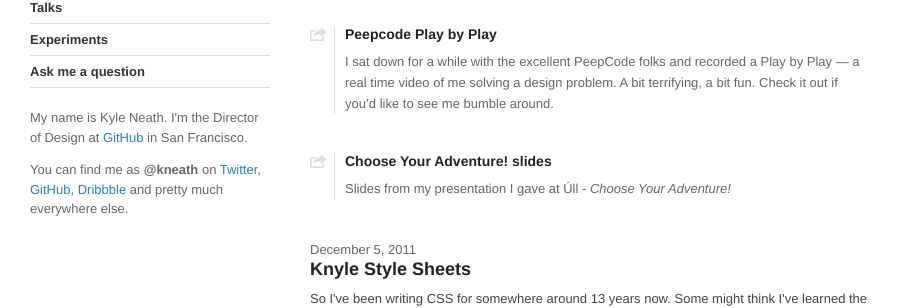
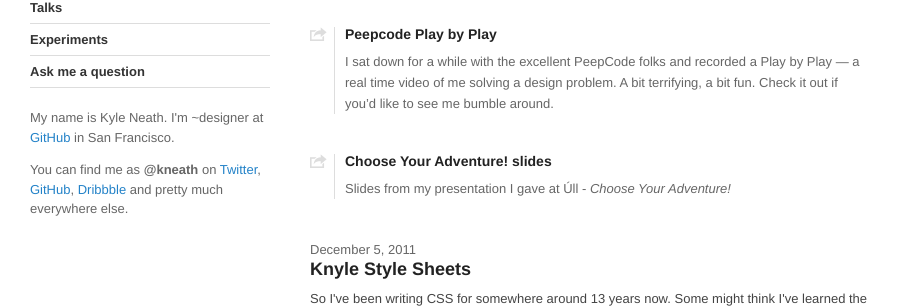
Before and after one commit to kneath/kneath.github.com, a Jekyll site: the page built from index.html, in a window 1280 px wide and 900 px high. Shown: the part 147-455 px from the top of the window, without its empty margins (0-901 px from the left). Built offline with Jekyll 4.4.1, drawn with Linux system fonts in a browser that asks for light colours; Markdown is read by kramdown in place of the engine named in the settings; comment, search, counter and statistics services are not loaded.

Commit message:
I like this better

```diff
--- a/_layouts/default.html
+++ b/_layouts/default.html
@@ -38,7 +38,7 @@
       <li><a href="/ask">Ask me a question</a></li>
     </ul>
 
-    <p>My name is Kyle Neath. I'm the Director of Design at <a href="http://github.com" target="_blank">GitHub</a> in San Francisco.</p>
+    <p>My name is Kyle Neath. I'm ~designer at <a href="http://github.com" target="_blank">GitHub</a> in San Francisco.</p>
     <p>You can find me as <strong>@kneath</strong> on <a href="http://twitter.com/kneath" class="twitter">Twitter</a>, <a href="https://github.com/kneath">GitHub</a>, <a href="http://dribbble.com/players/kneath">Dribbble</a> and pretty much everywhere else.</p>
   </div><!-- /.sidebar -->
 
```
